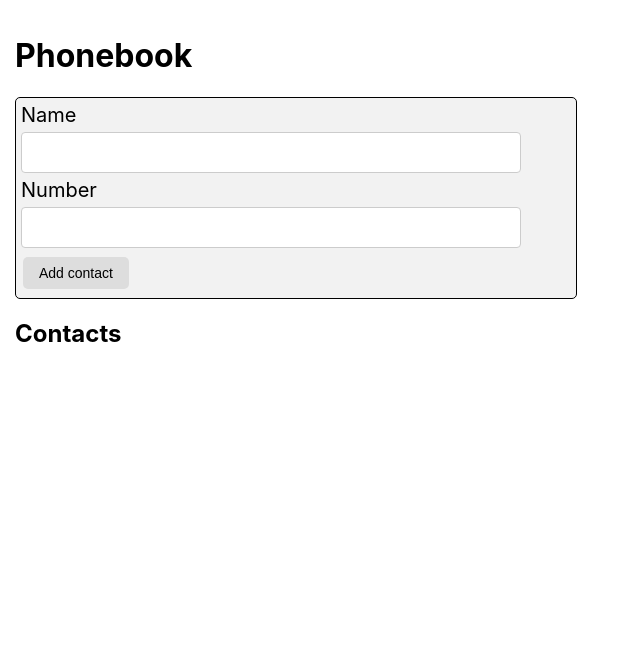
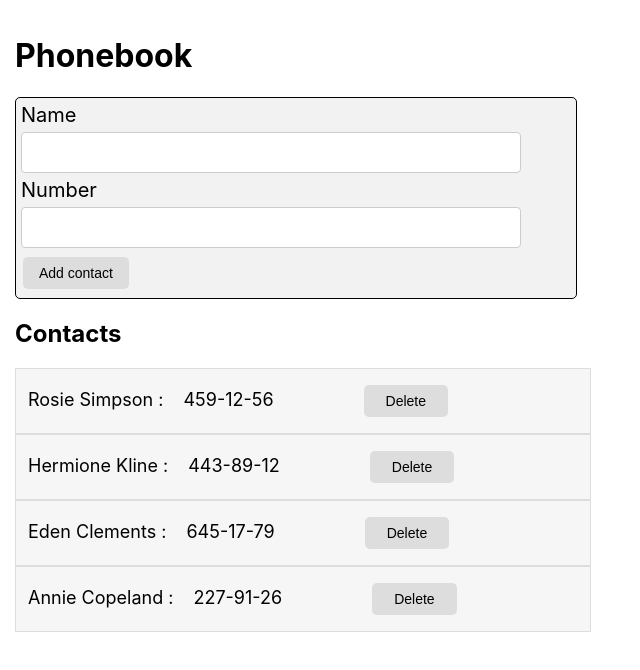
Before and after one commit to krasmong/goit-react-hw-06-phonebook, a React (Create React App) app: page / in a window 1280 px wide. Shown: the top 670 px of the page, without its empty margins (0-640 px from the left). Built offline with nearby package versions, Linux system fonts and the light colour scheme.

Commit message:
adds fixs to ContactList

```diff
--- a/src/App.js
+++ b/src/App.js
@@ -1,6 +1,6 @@
 import ContactForm from './components/ContactForm/ContactForm';
 // import Filter from './components/Filter/Filter';
-// import ContactList from './components/ContactList/ContactList';
+import ContactList from './components/ContactList/ContactList';
 
 import './App.css';
 
@@ -13,7 +13,7 @@ export default function App() {
       <h2 className="title">Contacts</h2>
       {/* <Filter /> */}
 
-      {/* <ContactList /> */}
+      <ContactList />
     </div>
   );
 }
--- a/src/components/ContactForm/ContactForm.js
+++ b/src/components/ContactForm/ContactForm.js
@@ -24,7 +24,7 @@ class ContactForm extends Component {
     });
   };
 
-  isContainName = name => {
+  isContactExists = name => {
     name = name.toLowerCase();
     return this.props.state.contacts.items.find(
       e => e.name.toLowerCase() === name,
@@ -37,7 +37,7 @@ class ContactForm extends Component {
     e.preventDefault();
     const { onSaveContacts } = this.props;
     const { contact } = this.state;
-    this.isContainName(contact.name)
+    this.isContactExists(contact.name)
       ? alert(`Contact ${contact.name} already exists.`)
       : onSaveContacts(contact);
     this.reset();
--- a/src/components/ContactList/ContactList.js
+++ b/src/components/ContactList/ContactList.js
@@ -1,14 +1,15 @@
 import React from 'react';
 import { connect } from 'react-redux';
 
+import { deleteContact } from '../../redux/contacts/contacts-actions';
 import s from './ContactList.module.css';
-import { deleteContact } from '../../redux/contacts/contacts-actions';
 
-const ContactList = ({ filtredContacts, onDeleteContact }) => {
-  console.log(filtredContacts);
+const ContactList = ({ filterContactsByName, onDeleteContact }) => {
+  console.log(filterContactsByName);
   return (
     <ul className={s.list}>
-      {filtredContacts.map(({ id, name, number }) => (
+      {filterContactsByName.map(({ id, name, number }) => {
+        return (
           <li className={s.item} key={id}>
             <span className={s.text}> {name} : </span>
             <span className={s.text}> {number} </span>
@@ -16,7 +17,8 @@ const ContactList = ({ filtredContacts, onDeleteContact }) => {
               Delete
             </button>
           </li>
-      ))}
+        );
+      })}
     </ul>
   );
 };
@@ -28,18 +30,9 @@ const filterContactsByName = (allContacts, filter) => {
     name.toLocaleLowerCase().includes(normalizedFilter),
   );
 };
-// !!!!!!!!!!!!!!?
-// const filtredContacts = (filter, contacts) => {
-//   // const { contacts } = this.state;
-//   const normalizedFilter = this.state.filter.toLowerCase();
-//   const filtredContacts = contacts.filter(contact =>
-//     contact.name.toLowerCase().includes(normalizedFilter),
-//   );
-//   return filtredContacts;
-// };
 
 const mapStateToProps = ({ contacts: { items, filter } }) => ({
-  contacts: filterContactsByName(items, filter),
+  filterContactsByName: filterContactsByName(items, filter),
 });
 
 const mapDispatchToProps = dispatch => {
```
Lines whose indentation alone changed are shown as unchanged.
